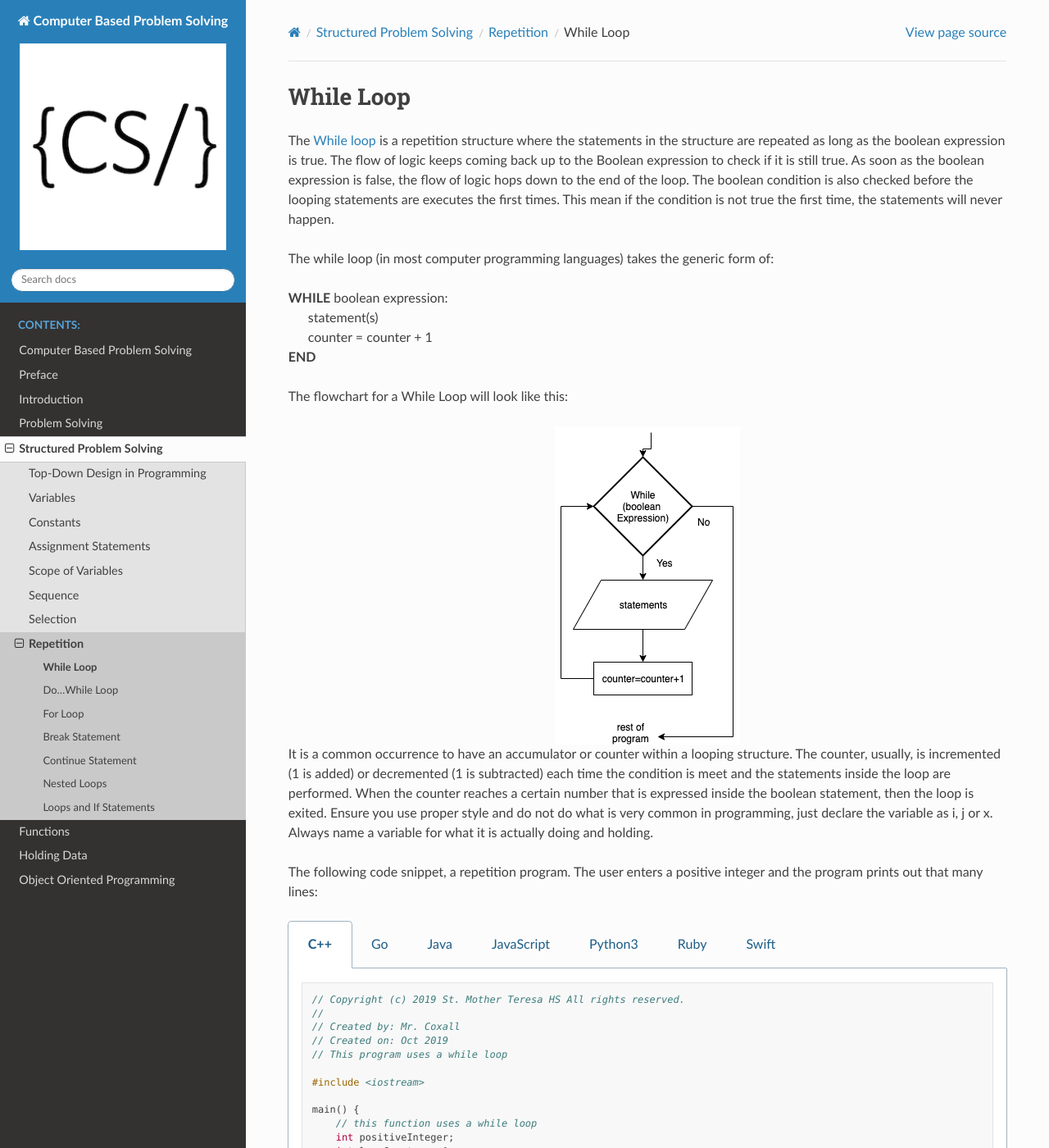
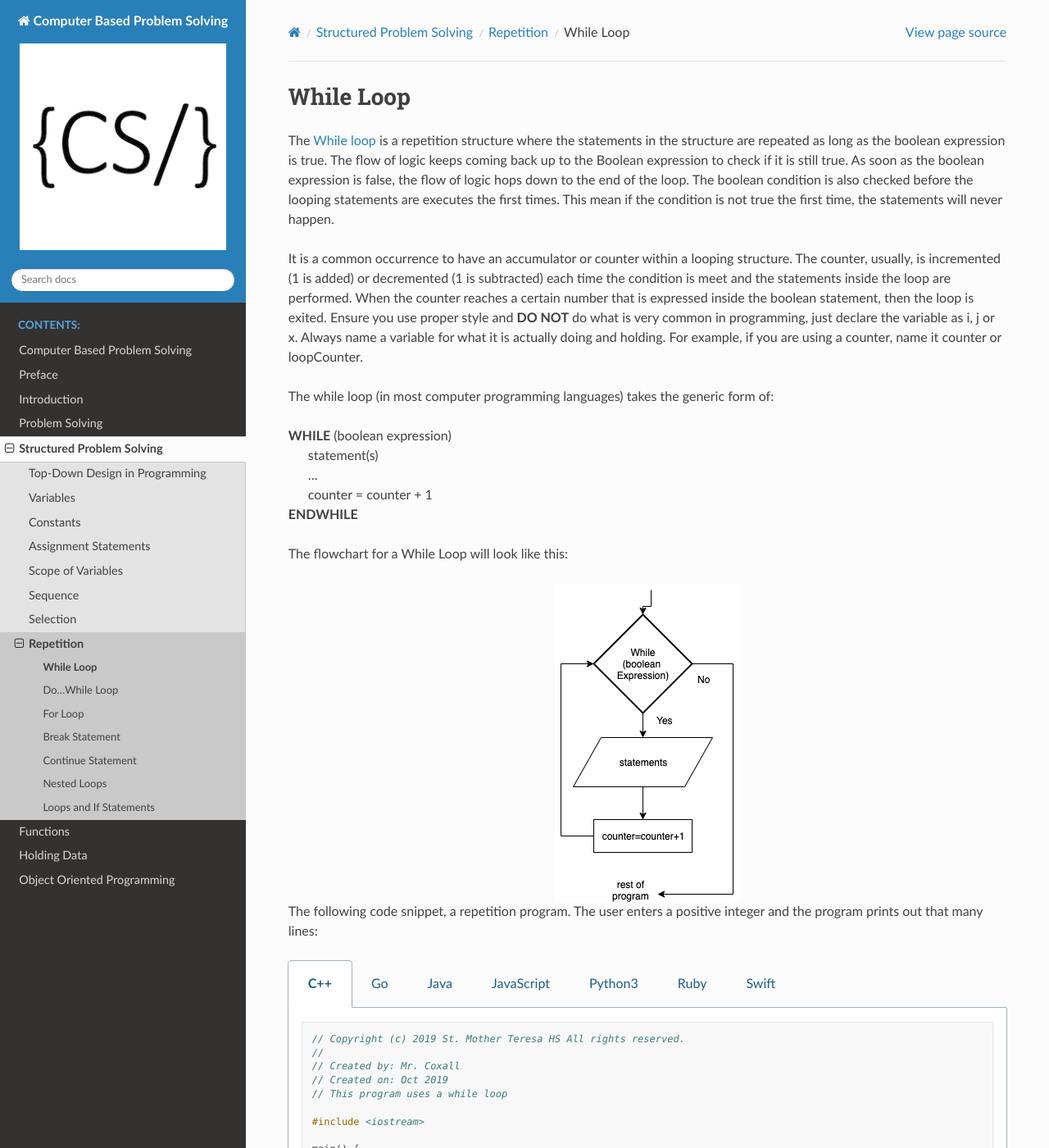
Before and after one commit to Mr-Coxall/Computer-Based-Problem-Solving, a Sphinx documentation site: the page built from docs/structured-problem-solving/while-loop.rst, in a window 1280 px wide and 1400 px high. Shown: the whole window at 82% size. Built offline with Sphinx 7.4.7 and the Read the Docs theme 2.0.0, drawn with Linux system fonts in a browser that asks for light colours; pages that are not in the unit, such as notebooks, are missing from menus.

Commit message:
loop update

```diff
--- a/docs/structured-problem-solving/while-loop.rst
+++ b/docs/structured-problem-solving/while-loop.rst
@@ -5,20 +5,22 @@ While Loop
 
 The `While loop <https://en.wikipedia.org/wiki/While_loop>`_ is a repetition structure where the statements in the structure are repeated as long as the boolean expression is true. The flow of logic keeps coming back up to the Boolean expression to check if it is still true. As soon as the boolean expression is false, the flow of logic hops down to the end of the loop. The boolean condition is also checked before the looping statements are executes the first times. This mean if the condition is not true the first time, the statements will never happen.
 
+It is a common occurrence to have an accumulator or counter within a looping structure. The counter, usually, is incremented (1 is added) or decremented (1 is subtracted) each time the condition is meet and the statements inside the loop are performed. When the counter reaches a certain number that is expressed inside the boolean statement, then the loop is exited. Ensure you use proper style and **DO NOT** do what is very common in programming, just declare the variable as i, j or x. Always name a variable for what it is actually doing and holding. For example, if you are using a counter, name it counter or loopCounter.
+
 The while loop (in most computer programming languages) takes the generic form of:
 
-| **WHILE** boolean expression:
+| **WHILE** (boolean expression)
 |    statement(s)
+|    ...
 |    counter = counter + 1
-| **END**
+| **ENDWHILE**
+
 
 The flowchart for a While Loop will look like this:
 
 .. image:: ./images/while-loop.png
    :alt: While Loop
    :align: center
-
-It is a common occurrence to have an accumulator or counter within a looping structure. The counter, usually, is incremented (1 is added) or decremented (1 is subtracted) each time the condition is meet and the statements inside the loop are performed. When the counter reaches a certain number that is expressed inside the boolean statement, then the loop is exited. Ensure you use proper style and do not do what is very common in programming, just declare the variable as i, j or x. Always name a variable for what it is actually doing and holding.
 
 The following code snippet, a repetition program. The user enters a positive integer and the program prints out that many lines:
 
```
